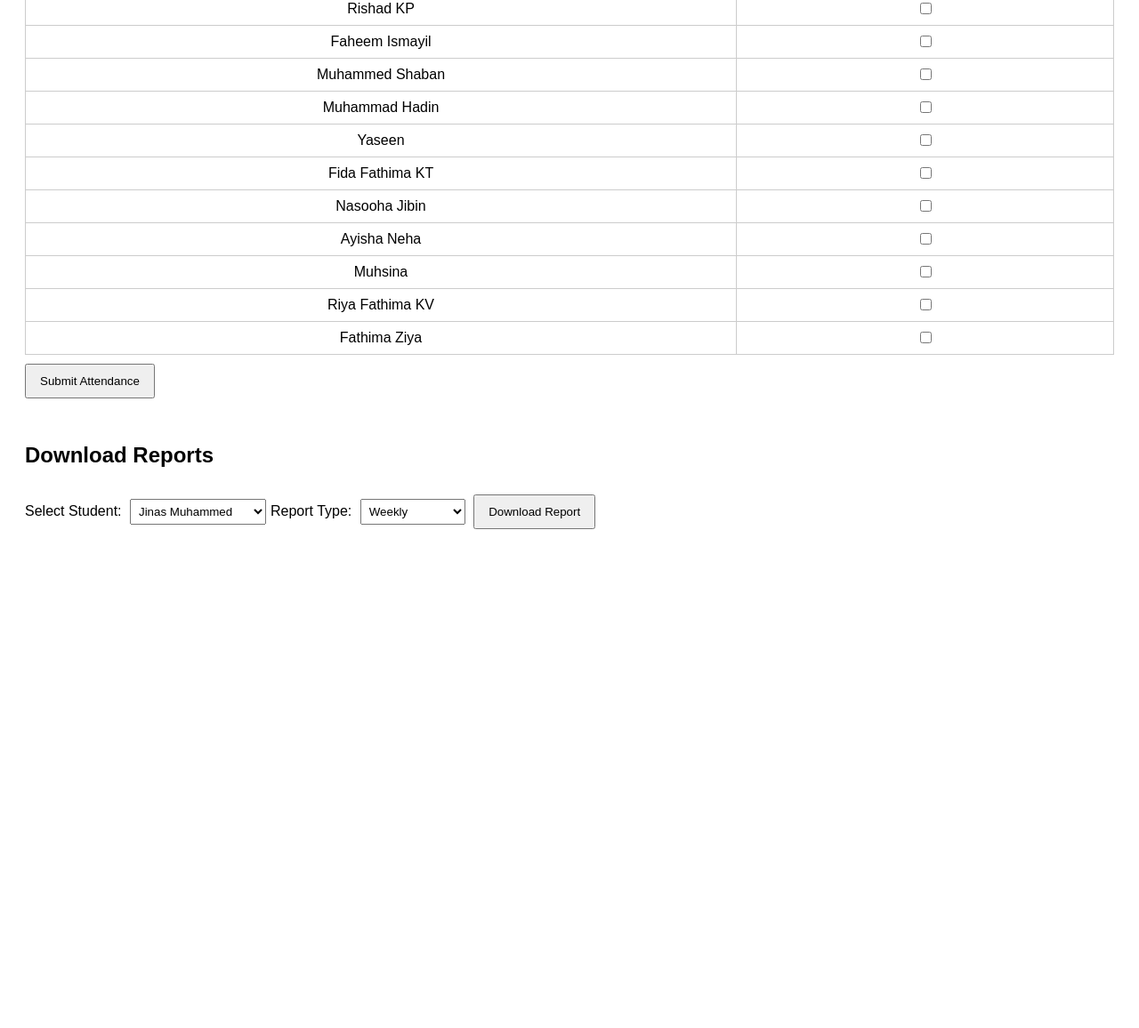
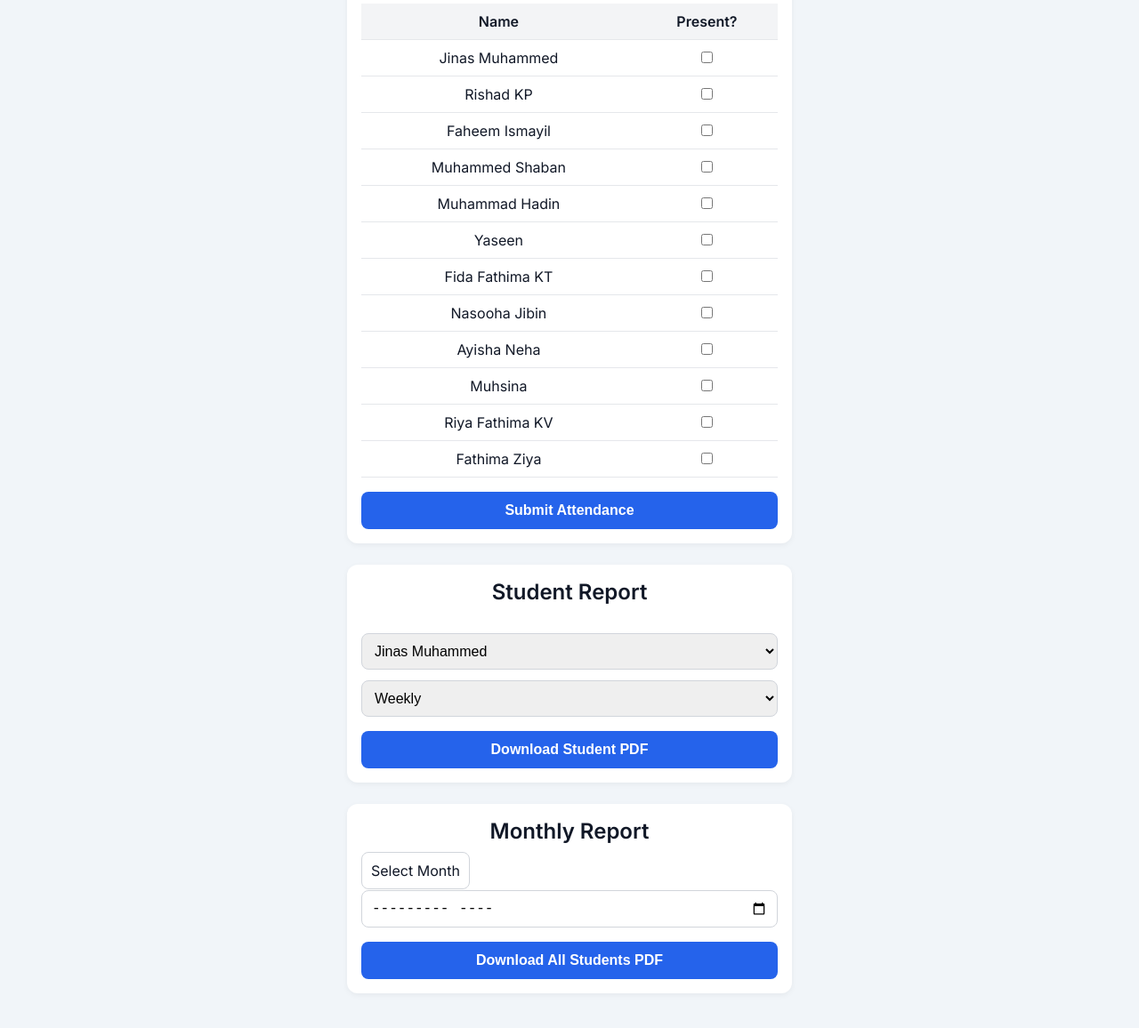
Before and after one commit to nas-44/attendance, a plain HTML site: page index.html in a window 1280 px wide. Shown: the part 230-1386 px from the top of the page at 89% size. Before the commit the page ends 863 px from the top, so only its background shows below. Drawn offline with nearby package versions, Linux system fonts and the light colour scheme.

Commit message:
Update index.html

```diff
--- a/index.html
+++ b/index.html
@@ -1,36 +1,116 @@
 <!DOCTYPE html><html lang="en">
 <head>
-  <meta charset="UTF-8">
-  <meta name="viewport" content="width=device-width, initial-scale=1.0">
-  <title>Daily Attendance Tracker</title>
+  <meta charset="UTF-8" />
+  <meta name="viewport" content="width=device-width, initial-scale=1.0" />
+  <title>Attendance Tracker</title>
+  <script src="https://cdnjs.cloudflare.com/ajax/libs/jspdf/2.5.1/jspdf.umd.min.js"></script>
+  <link href="https://fonts.googleapis.com/css2?family=Inter:wght@400;600&display=swap" rel="stylesheet">
   <style>
-    body { font-family: Arial, sans-serif; padding: 20px; }
-    h2 { margin-top: 40px; }
-    table { border-collapse: collapse; width: 100%; }
-    th, td { border: 1px solid #ccc; padding: 8px; text-align: center; }
-    th { background-color: #f4f4f4; }
-    button { margin: 10px 0; padding: 10px 15px; }
-    input[type="date"] { padding: 5px; margin-bottom: 10px; }
-    select { padding: 5px; margin: 5px; }
+    * {
+      box-sizing: border-box;
+      margin: 0;
+      padding: 0;
+    }
+    body {
+      font-family: 'Inter', sans-serif;
+      background-color: #f1f5f9;
+      color: #111827;
+      padding: 20px;
+    }
+    .container {
+      max-width: 500px;
+      margin: 0 auto;
+    }
+    h1, h2 {
+      text-align: center;
+      margin-bottom: 20px;
+    }
+    .card {
+      background: #ffffff;
+      border-radius: 12px;
+      padding: 16px;
+      margin-bottom: 24px;
+      box-shadow: 0 2px 6px rgba(0, 0, 0, 0.05);
+    }
+    label, select, input[type="date"], input[type="month"] {
+      width: 100%;
+      margin-top: 12px;
+      padding: 10px;
+      font-size: 16px;
+      border-radius: 8px;
+      border: 1px solid #d1d5db;
+    }
+    button {
+      width: 100%;
+      background-color: #2563eb;
+      color: white;
+      padding: 12px;
+      font-size: 16px;
+      font-weight: 600;
+      border: none;
+      border-radius: 8px;
+      margin-top: 16px;
+      cursor: pointer;
+    }
+    button:hover {
+      background-color: #1d4ed8;
+    }
+    table {
+      width: 100%;
+      margin-top: 16px;
+      border-collapse: collapse;
+    }
+    th, td {
+      padding: 10px;
+      text-align: center;
+      border-bottom: 1px solid #e5e7eb;
+    }
+    th {
+      background-color: #f3f4f6;
+    }
+    #customDateRange {
+      display: none;
+      margin-top: 12px;
+    }
   </style>
 </head>
 <body>
-  <h1>Student Daily Attendance</h1>
-  <label for="attendanceDate">Select Date:</label>
+  <div class="container">
+    <h1>Attendance Tracker</h1><div class="card">
+  <h2>Mark Attendance</h2>
+  <label for="attendanceDate">Select Date</label>
   <input type="date" id="attendanceDate" />
   <div id="attendanceTable"></div>
-  <button onclick="markAttendance()">Submit Attendance</button>  <h2>Download Reports</h2>
-  <label for="reportStudent">Select Student:</label>
-  <select id="reportStudent"></select><label for="reportType">Report Type:</label> <select id="reportType"> <option value="weekly">Weekly</option> <option value="monthly">Monthly</option> <option value="custom">Selected Days</option> </select>
+  <button onclick="markAttendance()">Submit Attendance</button>
+</div>
 
-  <div id="customDateRange" style="display: none;">
-    <label for="startDate">Start Date:</label>
+<div class="card">
+  <h2>Student Report</h2>
+  <select id="reportStudent"></select>
+  <select id="reportType">
+    <option value="weekly">Weekly</option>
+    <option value="monthly">Monthly</option>
+    <option value="custom">Custom Range</option>
+  </select>
+
+  <div id="customDateRange">
+    <label>Start Date</label>
     <input type="date" id="startDate" />
-    <label for="endDate">End Date:</label>
+    <label>End Date</label>
     <input type="date" id="endDate" />
-  </div><button onclick="downloadSelectedReport()">Download Report</button>
+  </div>
 
-  <script>
+  <button onclick="downloadStudentPDF()">Download Student PDF</button>
+</div>
+
+<div class="card">
+  <h2>Monthly Report</h2>
+  <label for="monthSelect">Select Month</label>
+  <input type="month" id="monthSelect" />
+  <button onclick="downloadAllStudentsPDF()">Download All Students PDF</button>
+</div>
+
+  </div>  <script>
     const students = [
       "Jinas Muhammed", "Rishad KP", "Faheem Ismayil", "Muhammed Shaban", "Muhammad Hadin", "Yaseen",
       "Fida Fathima KT", "Nasooha Jibin", "Ayisha Neha", "Muhsina", "Riya Fathima KV", "Fathima Ziya"
@@ -77,12 +157,16 @@
       });
     }
 
-    function downloadSelectedReport() {
+    document.getElementById('reportType').addEventListener('change', function () {
+      document.getElementById('customDateRange').style.display = this.value === 'custom' ? 'block' : 'none';
+    });
+
+    async function downloadStudentPDF() {
       const student = document.getElementById('reportStudent').value;
       const type = document.getElementById('reportType').value;
       const dates = attendanceData[student] || [];
+      const today = new Date();
       let reportDates = [];
-      const today = new Date();
 
       if (type === 'weekly') {
         const weekAgo = new Date();
@@ -108,30 +192,46 @@
         });
       }
 
-      let csv = `Date,Present\n`;
-      const allDates = new Set(Object.values(attendanceData).flat());
-      const sortedDates = Array.from(allDates).sort();
-      sortedDates.forEach(date => {
-        if (type === 'custom') {
-          const d = new Date(date);
-          const start = new Date(document.getElementById('startDate').value);
-          const end = new Date(document.getElementById('endDate').value);
-          if (d < start || d > end) return;
+      const { jsPDF } = window.jspdf;
+      const doc = new jsPDF();
+      doc.setFontSize(16);
+      doc.text(`Attendance Report - ${student}`, 14, 20);
+      doc.setFontSize(12);
+      reportDates.sort().forEach((date, i) => {
+        doc.text(`${i + 1}. ${date}: Present`, 14, 30 + i * 8);
+      });
+      doc.save(`${student.replace(/ /g, '_')}_report.pdf`);
+    }
+
+    async function downloadAllStudentsPDF() {
+      const selectedMonth = document.getElementById('monthSelect').value;
+      if (!selectedMonth) {
+        alert("Please select a month.");
+        return;
+      }
+      const [year, month] = selectedMonth.split('-').map(Number);
+      const { jsPDF } = window.jspdf;
+      const doc = new jsPDF();
+      doc.setFontSize(16);
+      doc.text(`Monthly Attendance Report - ${selectedMonth}`, 14, 20);
+
+      let y = 30;
+      students.forEach((student, index) => {
+        const studentDates = (attendanceData[student] || []).filter(d => {
+          const dt = new Date(d);
+          return dt.getFullYear() === year && dt.getMonth() + 1 === month;
+        });
+        doc.setFontSize(12);
+        doc.text(`${index + 1}. ${student} - Present on ${studentDates.length} day(s)`, 14, y);
+        y += 8;
+        if (y > 270) {
+          doc.addPage();
+          y = 20;
         }
-        if (type !== 'custom' && !reportDates.includes(date)) return;
-        csv += `${date},${dates.includes(date) ? 'Yes' : 'No'}\n`;
       });
 
-      const blob = new Blob([csv], { type: 'text/csv' });
-      const link = document.createElement('a');
-      link.href = URL.createObjectURL(blob);
-      link.download = `${student.replace(/ /g, '_')}_${type}_Attendance.csv`;
-      link.click();
+      doc.save(`Monthly_Report_${selectedMonth}.pdf`);
     }
-
-    document.getElementById('reportType').addEventListener('change', function() {
-      document.getElementById('customDateRange').style.display = this.value === 'custom' ? 'block' : 'none';
-    });
 
     generateTable();
     populateStudentSelector();
```
